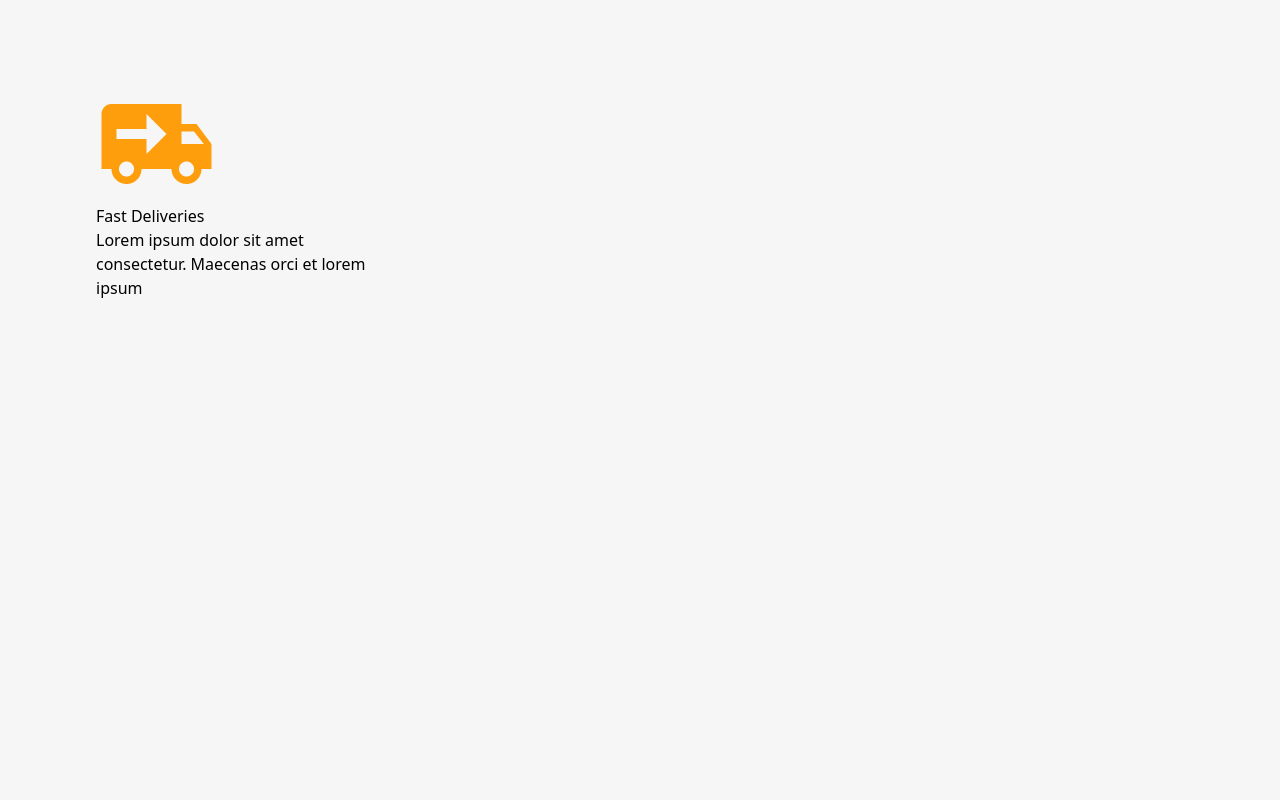
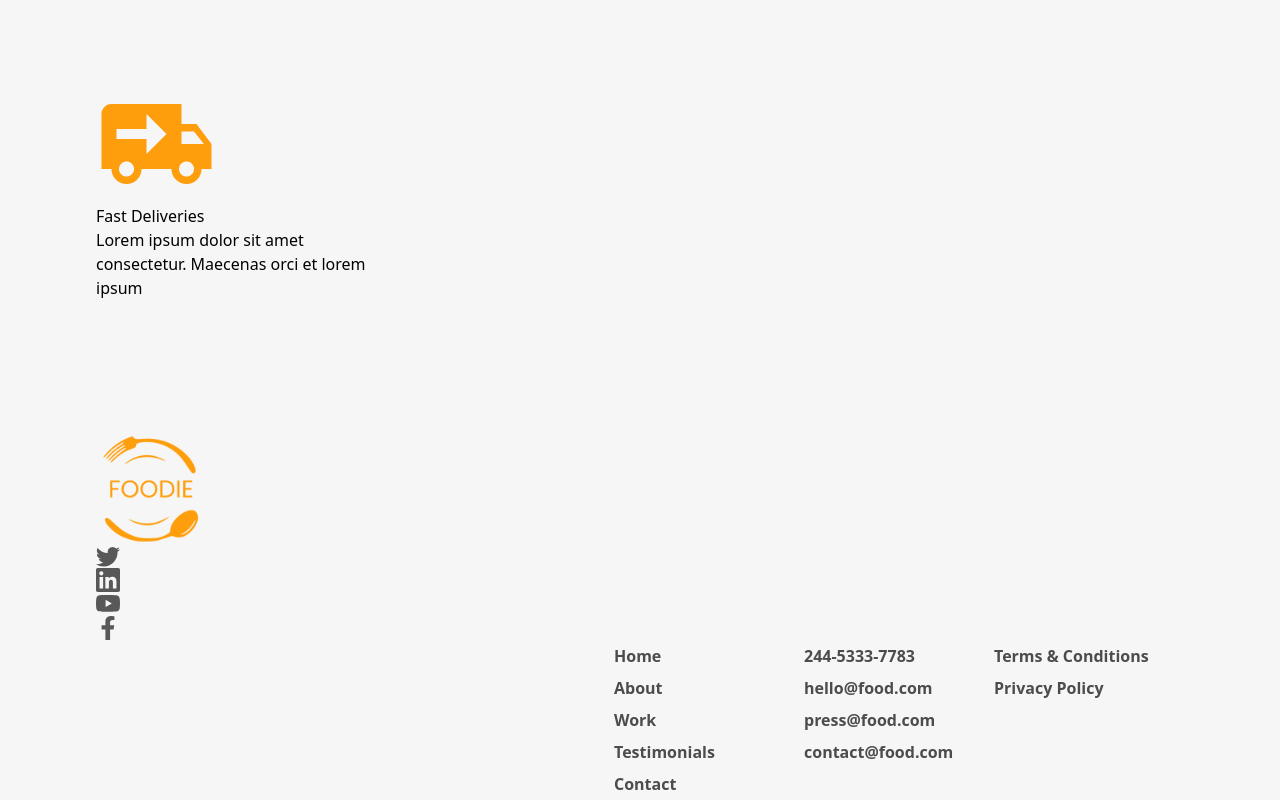
Before and after one commit to Cecimartinez/Restaurant-Landing-Page, a React (Vite) app in the folder restaurant-landing-page/: page / in a window 1280 px wide. Shown: the part 6119-6919 px from the top of the page. Before the commit the page ends 6553 px from the top, so only its background shows below. Built offline with nearby package versions, Linux system fonts and the light colour scheme.

Commit message:
Create Footer component

```diff
--- a/restaurant-landing-page/package.json
+++ b/restaurant-landing-page/package.json
@@ -14,7 +14,8 @@
     "@emotion/styled": "^11.11.0",
     "@mui/material": "^5.14.10",
     "react": "^18.2.0",
-    "react-dom": "^18.2.0"
+    "react-dom": "^18.2.0",
+    "react-icons": "^4.11.0"
   },
   "devDependencies": {
     "@types/react": "^18.2.15",
--- a/restaurant-landing-page/src/App.css
+++ b/restaurant-landing-page/src/App.css
@@ -92,17 +92,12 @@
   font-size: 1.3rem;
   padding: 0.5rem 1rem;
 }
-.footer-wrapper {
-  margin: 6rem 0rem;
-  display: flex;
-  margin-top: 10rem;
-}
+
+/* footer */
 .footer-logo-container {
   max-width: 110px;
 }
-.footer-icons {
-  margin-top: 2.5rem;
-}
+
 .footer-icons svg {
   font-size: 1.5rem;
   margin-right: 1.25rem;
@@ -127,6 +122,8 @@
   color: #4c4c4c;
   cursor: pointer;
 }
+
+/* testimonial */
 .testimonial-section-bottom {
   margin-top: 2rem;
   background-color: white;
--- a/restaurant-landing-page/src/App.jsx
+++ b/restaurant-landing-page/src/App.jsx
@@ -3,6 +3,7 @@
 import { Navbar } from "./components/Navbar/Navbar"
 import { About } from "./pages/About/About"
 import { Work } from "./pages/Work/Work"
+import { Footer } from "./components/Footer/Footer"
 
 
 function App() {
@@ -13,6 +14,7 @@
         <Home/>
         <About/>
         <Work/>
+        <Footer/>
       </div>
     </>
   )
--- /dev/null
+++ b/restaurant-landing-page/src/components/Footer/Footer.jsx
@@ -0,0 +1,43 @@
+import { BsTwitter } from "react-icons/bs";
+import { SiLinkedin } from "react-icons/si";
+import { BsYoutube } from "react-icons/bs";
+import { FaFacebookF } from "react-icons/fa";
+import Logo from "../../assets/foodie.png";
+
+export const Footer = () => {
+  return (
+    <div className="footer-wrapper my-24 mx-0 flex mt-40">
+      <div className="footer-section-one">
+        <div className="footer-logo-container">
+          <img src={Logo} alt="" />
+        </div>
+        <div className="footer-icons flex mt-10">
+          <BsTwitter />
+          <SiLinkedin />
+          <BsYoutube />
+          <FaFacebookF />
+        </div>
+      </div>
+      <div className="footer-section-two">
+        <div className="footer-section-columns">
+          <span>Home</span>
+          <span>About</span>
+          <span>Work</span>
+          <span>Testimonials</span>
+          <span>Contact</span>
+
+        </div>
+        <div className="footer-section-columns">
+          <span>244-5333-7783</span>
+          <span>hello@food.com</span>
+          <span>press@food.com</span>
+          <span>contact@food.com</span>
+        </div>
+        <div className="footer-section-columns">
+          <span>Terms & Conditions</span>
+          <span>Privacy Policy</span>
+        </div>
+      </div>
+    </div>
+  );
+};
```
Also changed, not shown: 1 other file (tests, documents, lock files or other folders).
